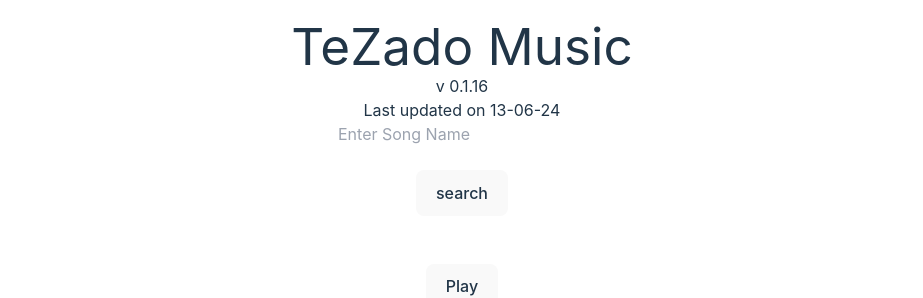
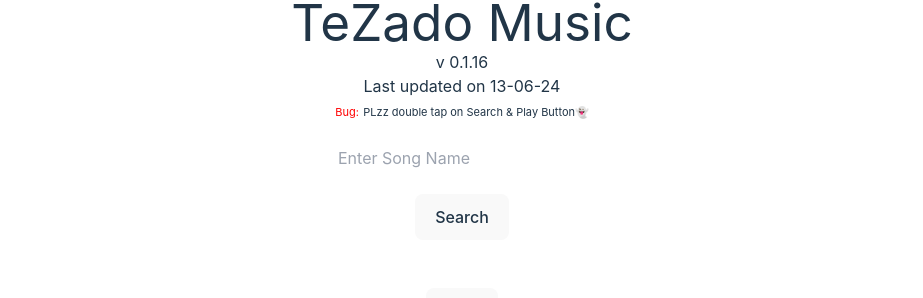
Before and after one commit to TeZado/TeZado-Music, a React (Vite) app: page / in a window 1280 px wide. Shown: the part 122-420 px from the top of the page, without its empty margins (178-1101 px from the left). Built offline with nearby package versions, Linux system fonts and the light colour scheme; no server answers.

Commit message:
added bug section

```diff
--- a/src/App.css
+++ b/src/App.css
@@ -1,6 +1,8 @@
 @tailwind base;
 @tailwind components;
 @tailwind utilities;
+
+
 
 #root {
   max-width: 1280px;
@@ -49,3 +51,11 @@
   display: inline;
   flex-direction: column;
 }
+
+.warrning{
+color: red;
+font-size: 11px;
+}
+.warrinfo{
+  font-size: 11px;
+}
--- a/src/components/Home.jsx
+++ b/src/components/Home.jsx
@@ -88,12 +88,13 @@ export default function Home() {
     <h1>TeZado Music</h1>
     <h5>v 0.1.16</h5>
     <h6>Last updated on 13-06-24</h6>
+    <span className='warrning'>Bug:</span> <span className='warrinfo' >PLzz double tap on Search & Play Button👻</span> <br /> <br />
 
 
        <input id='inputsongname' type="text" onChange={inputSearch} placeholder='Enter Song Name'/>
 
    <br /> <br />
-    <button  onClick={searchSongs}>search</button> <br /> <br />
+    <button  onClick={searchSongs}>Search</button> <br /> <br />
     <TailSpin
   visible={loader}
   height="80"
--- a/src/index.css
+++ b/src/index.css
@@ -1,6 +1,7 @@
 @tailwind base;
 @tailwind components;
 @tailwind utilities;
+
 
 :root {
   font-family: Inter, system-ui, Avenir, Helvetica, Arial, sans-serif;
```
